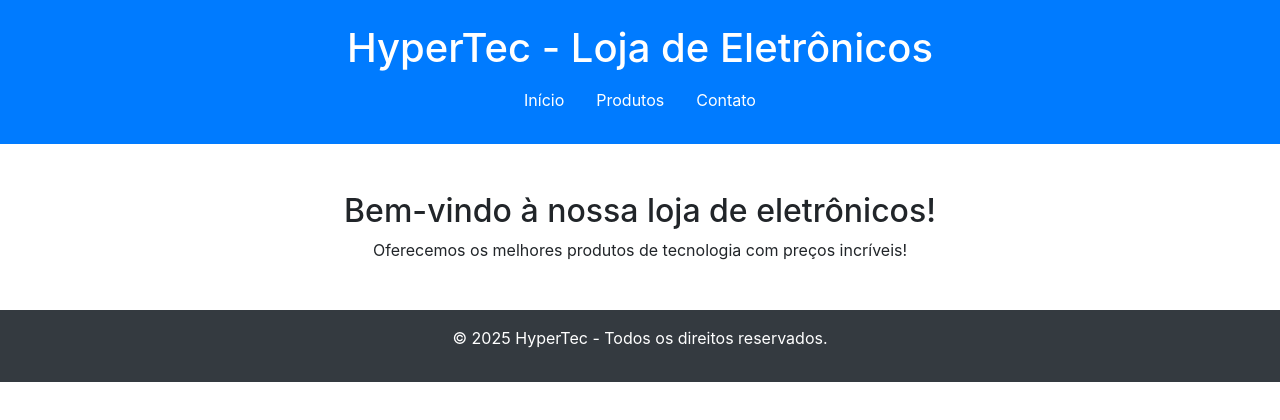
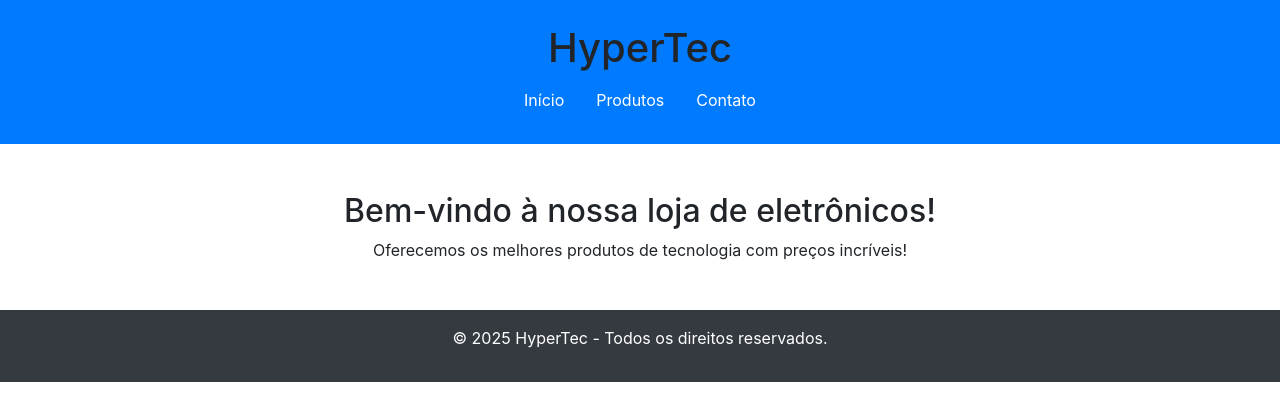
Before and after one commit to Andre-vgb/Aps-DW, a plain HTML site: page index.html in a window 1280 px wide. Drawn offline with nearby package versions, Linux system fonts and the light colour scheme.

Commit message:
Update index.html
Update-Color-Font

```diff
--- a/index.html
+++ b/index.html
@@ -20,8 +20,8 @@
 </head>
 
 <body>
-    <header class="bg-primary text-white text-center py-4">
-        <h1>HyperTec - Loja de Eletrônicos</h1>
+   <header class="bg-primary text-black text-center py-4">
+        <h1>HyperTec </h1>
         <nav>
             <ul class="nav justify-content-center">
                 <li class="nav-item"><a class="nav-link text-white" href="index.html">Início</a></li>
```
